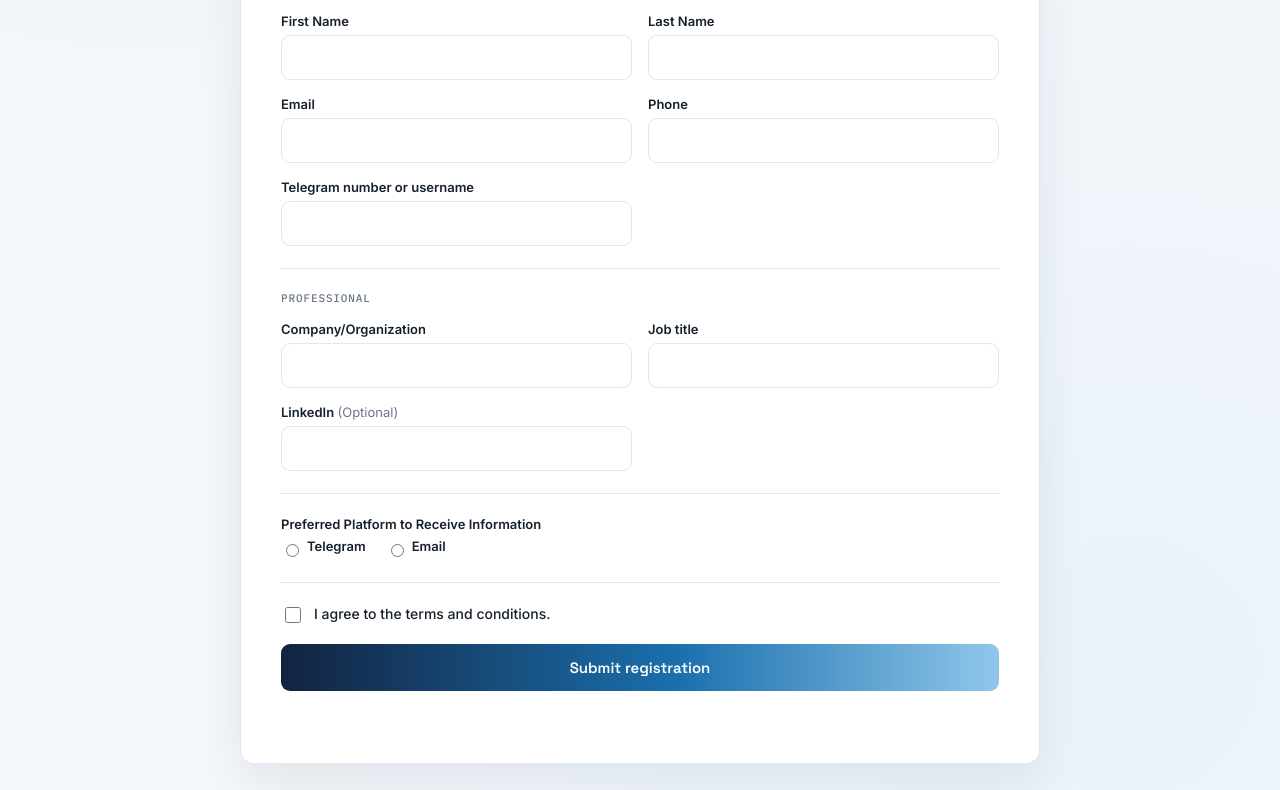
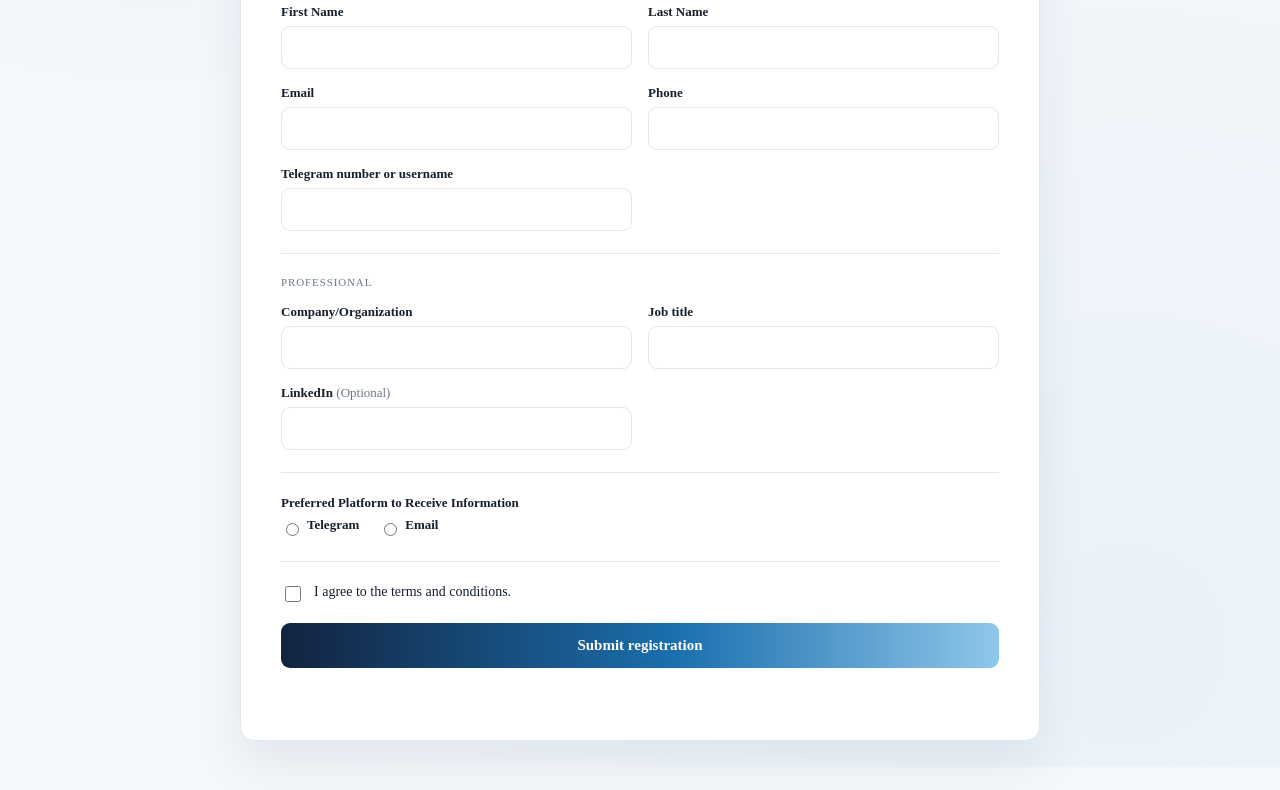
Before and after one commit to AUPP-Tech-Center/professional_upskilling_interestform, a plain HTML site: page index.html in a window 1280 px wide. Shown: the part 739-1529 px from the top of the page. After the commit the page ends 1506 px from the top, so only its background shows below. Drawn offline with Linux system fonts and the light colour scheme.

Commit message:
update font

```diff
--- a/styles.css
+++ b/styles.css
@@ -1,4 +1,52 @@
-@import url('https://fonts.googleapis.com/css2?family=Space+Grotesk:wght@500;600;700&family=Inter:wght@400;500;600&family=IBM+Plex+Mono:wght@500&display=swap');
+
+/* Fonts Definition */
+@font-face {
+  font-family: 'Protipo';
+  src: url('./fonts/PNP Font - Protipo/Protipo-Regular.otf') format('opentype');
+  font-weight: normal;
+  font-style: normal;
+  font-display: swap;
+}
+
+@font-face {
+  font-family: 'Protipo';
+  src: url('./fonts/PNP Font - Protipo/Protipo-Italic.otf') format('opentype');
+  font-weight: normal;
+  font-style: italic;
+  font-display: swap;
+}
+
+@font-face {
+  font-family: 'Protipo';
+  src: url('./fonts/PNP Font - Protipo/Protipo-Semibold.otf') format('opentype');
+  font-weight: 600;
+  font-style: normal;
+  font-display: swap;
+}
+
+@font-face {
+  font-family: 'Protipo';
+  src: url('./fonts/PNP Font - Protipo/Protipo-SemiboldItalic.otf') format('opentype');
+  font-weight: 600;
+  font-style: italic;
+  font-display: swap;
+}
+
+@font-face {
+  font-family: 'Protipo';
+  src: url('./fonts/PNP Font - Protipo/Protipo-Bold.otf') format('opentype');
+  font-weight: bold;
+  font-style: normal;
+  font-display: swap;
+}
+
+@font-face {
+  font-family: 'Protipo';
+  src: url('./fonts/PNP Font - Protipo/Protipo-BoldItalic.otf') format('opentype');
+  font-weight: bold;
+  font-style: italic;
+  font-display: swap;
+}
 
 :root{
   --navy:#12233F;
@@ -23,7 +71,7 @@ body{
   background-image:
     radial-gradient(circle at 12% 8%, rgba(27,111,174,0.08), transparent 40%),
     radial-gradient(circle at 88% 92%, rgba(143,199,234,0.10), transparent 45%);
-  font-family:'Inter',sans-serif;
+  font-family:'Nexa';
   color:var(--ink);
   display:flex;
   justify-content:center;
@@ -103,7 +151,6 @@ p {
 }
 
 h1{
-  font-family:'Space Grotesk',sans-serif;
   font-size:28px;
   font-weight:700;
   margin:0 0 8px;
@@ -125,7 +172,6 @@ h1{
 .group:first-of-type{border-top:none; padding-top:0;}
 
 .group-label{
-  font-family:'IBM Plex Mono',monospace;
   font-size:11px;
   letter-spacing:.08em;
   text-transform:uppercase;
@@ -168,7 +214,7 @@ input[type="tel"]{
   border:1px solid var(--line);
   border-radius:9px;
   font-size:15px;
-  font-family:inherit;
+  font-family:'Nexa';
   color:var(--ink);
   background:var(--surface);
   transition:border-color .15s ease, box-shadow .15s ease;
@@ -217,7 +263,7 @@ button[type="submit"]{
   border-radius:9px;
   background:var(--block-gradient);
   color:#fff;
-  font-family:'Space Grotesk',sans-serif;
+  font-family:'Nexa';
   font-size:15px;
   font-weight:600;
   cursor:pointer;
@@ -241,14 +287,14 @@ button[type="submit"]:disabled{opacity:.6; cursor:not-allowed;}
 }
 .success .mark{justify-content:center;}
 .success h2{
-  font-family:'Space Grotesk',sans-serif;
+  font-family:'Nexa';
   font-size:24px;
   color:var(--navy);
   margin:10px 0 8px;
 }
 .success p{color:var(--muted); margin:6px 0; font-size:15px; text-align:center;}
 .ticket-id{
-  font-family:'IBM Plex Mono',monospace;
+  font-family:'Nexa';
   font-size:14px;
   font-weight:600;
   color:var(--blue);
```
